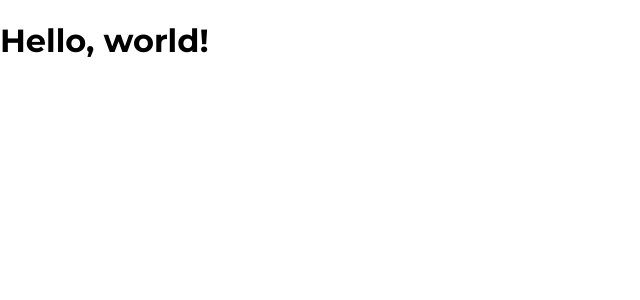
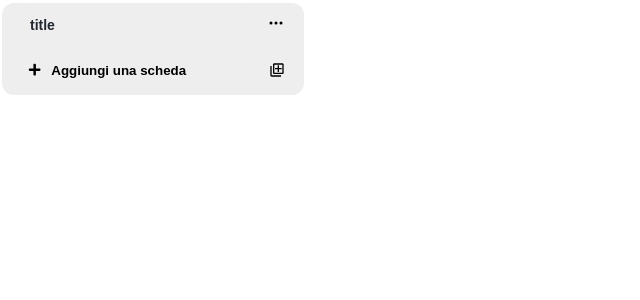
Before and after one commit to Brian-Zaniolo/collab-space, a React (Create React App) app: page / in a window 1280 px wide. Shown: the top 300 px of the page, without its empty margins (0-640 px from the left). Built offline with nearby package versions, Linux system fonts and the light colour scheme.

Commit message:
start dev card modal

```diff
--- a/src/index.js
+++ b/src/index.js
@@ -10,7 +10,7 @@ const root = ReactDOM.createRoot(document.getElementById('root'));
 root.render(
     <React.StrictMode>
         <Provider store={store}>
-            <App />
+            <Card />
         </Provider>
     </React.StrictMode>
 );
```
